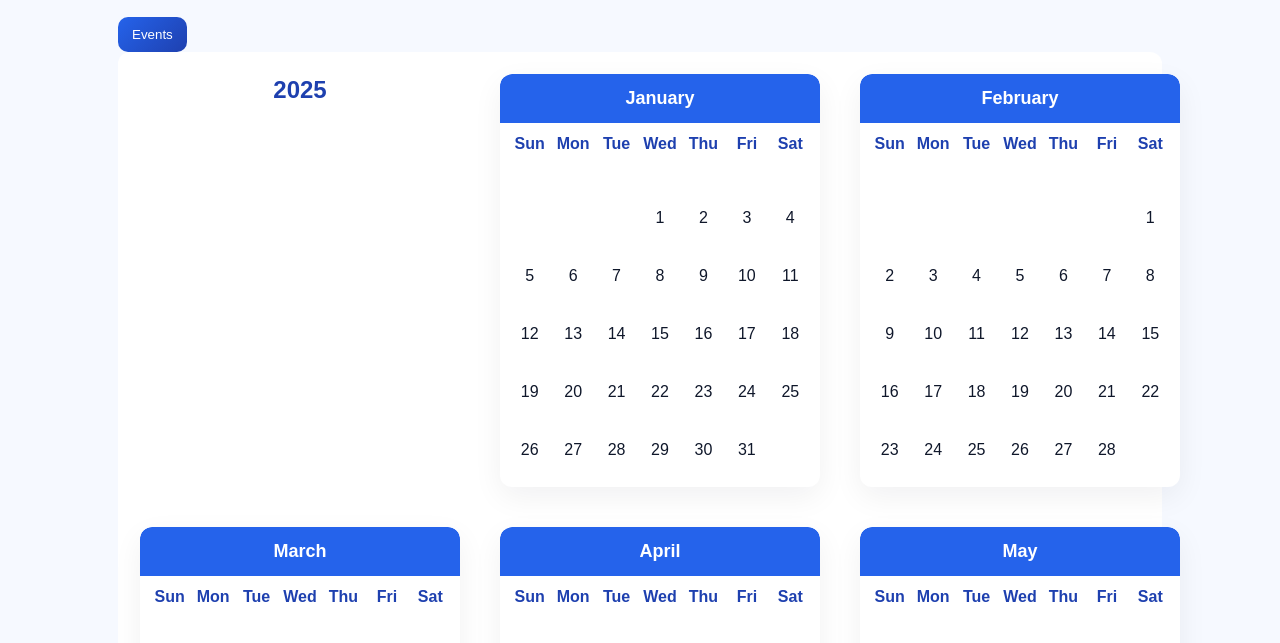
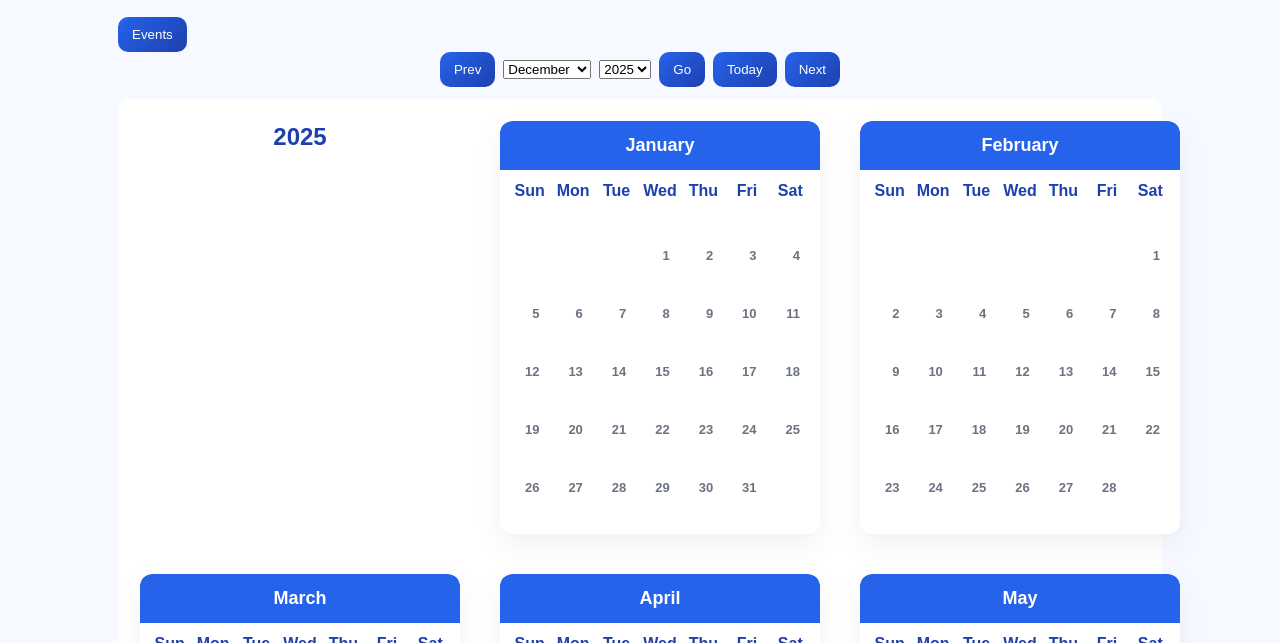
Before and after one commit to Shashank-Bisa/Klh-Hub-first-project-, a plain HTML site: page frontend/calendar.html in a window 1280 px wide. Shown: the part 137-780 px from the top of the page. Drawn offline with Linux system fonts and the light colour scheme.

Commit message:
feat(calendar): add month controls, day numbers, note indicators, keyboard nav and accessibility

```diff
--- a/frontend/assets/calendar-app.css
+++ b/frontend/assets/calendar-app.css
@@ -16,8 +16,13 @@ h1 { text-align: center; margin-bottom: 20px; color: var(--primary-dark) }
 .year { margin-bottom: 28px; display: grid; grid-template-columns: repeat(3, 1fr); gap: 20px; align-items: start }
 .grid { display: grid; grid-template-columns: repeat(7, 1fr); gap: 8px; margin: 0; padding: 12px }
 .day-name { font-weight: 700; text-align: center; padding-bottom: 8px; color: var(--primary-dark) }
-.day { padding: 8px 6px; text-align: center; min-height: 50px; display:flex;align-items:center;justify-content:center;color:#0f172a;border-radius:8px }
-.today { background: var(--primary); color: #fff; border-radius: 50%; width: 40px; height: 40px; display: inline-block; line-height: 40px; font-weight:700 }
+.day { padding: 8px 6px; min-height: 64px; display:flex;align-items:flex-start;justify-content:flex-start;color:#0f172a;border-radius:8px;position:relative }
+.day-num{position:absolute;top:8px;right:8px;font-size:13px;color:var(--muted);font-weight:600}
+.day .today{display:inline-flex;align-items:center;justify-content:center;width:30px;height:30px;border-radius:50%;background:var(--primary);color:#fff;font-weight:700}
+.day.has-note::after{content:'';position:absolute;bottom:6px;left:50%;transform:translateX(-50%);width:8px;height:8px;border-radius:50%;background:var(--primary-dark)}
+
+/* subtle cell hover */
+.day:hover{ background: rgba(37,99,235,0.04); }
 
 /* subtle cell hover */
 .day:hover{ background: rgba(37,99,235,0.06); }
--- a/frontend/assets/calendar-app.js
+++ b/frontend/assets/calendar-app.js
@@ -14,6 +14,30 @@ document.addEventListener('DOMContentLoaded', function(){
 
   const days = ["Sun","Mon","Tue","Wed","Thu","Fri","Sat"];
 
+  // Controls container
+  const controls = document.createElement('div');
+  controls.className = 'cal-controls-top';
+  controls.innerHTML = `<div class="controls-inner" style="display:flex;gap:8px;align-items:center;justify-content:center;margin-bottom:12px">
+    <button class="btn" id="cal-prev">Prev</button>
+    <select id="jump-month"></select>
+    <select id="jump-year"></select>
+    <button class="btn" id="cal-go">Go</button>
+    <button class="btn" id="cal-today">Today</button>
+    <button class="btn" id="cal-next">Next</button>
+  </div>`;
+  calendar.parentNode.insertBefore(controls, calendar);
+
+  const monthSelect = controls.querySelector('#jump-month');
+  const yearSelect = controls.querySelector('#jump-year');
+  months.forEach((m,i)=>{ const o = document.createElement('option'); o.value = i; o.text = m; monthSelect.appendChild(o); });
+  for(let y = startYear; y <= endYear; y++){ const o = document.createElement('option'); o.value = y; o.text = y; yearSelect.appendChild(o); }
+
+  let currentIndex = startYear*12 + new Date().getMonth();
+
+  function getMonthElement(idx){ const y = Math.floor(idx/12); const m = idx%12; return document.querySelector(`.month[data-year="${y}"][data-month="${m}"]`); }
+  function scrollToIndex(idx){ const el = getMonthElement(idx); if (el) el.scrollIntoView({behavior:'smooth',block:'start'}); currentIndex = idx; syncControls(); }
+  function syncControls(){ const y = Math.floor(currentIndex/12); const m = currentIndex%12; monthSelect.value = m; yearSelect.value = y; }
+
   for (let year = startYear; year <= endYear; year++) {
     const yearDiv = document.createElement('div');
     yearDiv.className = 'year';
@@ -22,6 +46,7 @@ document.addEventListener('DOMContentLoaded', function(){
     for (let m = 0; m < 12; m++) {
       const month = document.createElement('div');
       month.className = 'month';
+      month.dataset.year = year; month.dataset.month = m;
       const title = document.createElement('h3'); title.textContent = months[m]; month.appendChild(title);
 
       const grid = document.createElement('div');
@@ -35,13 +60,36 @@ document.addEventListener('DOMContentLoaded', function(){
       const firstDay = new Date(year, m, 1).getDay();
       const totalDays = new Date(year, m + 1, 0).getDate();
 
-      for (let i = 0; i < firstDay; i++) grid.appendChild(document.createElement('div'));
+      for (let i = 0; i < firstDay; i++) { const blank = document.createElement('div'); blank.className='day empty'; grid.appendChild(blank); }
 
       for (let d = 1; d <= totalDays; d++) {
-        const day = document.createElement('div'); day.textContent = d; day.className = 'day';
+        const day = document.createElement('div'); day.className = 'day';
+        const dayNum = document.createElement('span'); dayNum.className = 'day-num'; dayNum.textContent = d;
+        day.appendChild(dayNum);
+        // accessibility
+        day.tabIndex = 0;
+        day.setAttribute('role','button');
+        const iso = new Date(year, m, d).toISOString().slice(0,10);
+        day.setAttribute('aria-label', `${months[m]} ${d}, ${year}`);
+        day.dataset.date = iso;
+
+        // highlight today
         if (year === now.getFullYear() && m === now.getMonth() && d === now.getDate()) {
-          day.innerHTML = `<span class="today">${d}</span>`;
+          dayNum.classList.add('today');
         }
+
+        // click to toggle a note indicator (simple localStorage)
+        day.addEventListener('click', ()=>{
+          const key = 'cal-note-'+iso;
+          const existing = localStorage.getItem(key);
+          const note = prompt('Add note for '+iso, existing||'');
+          if (note === null) return; // cancelled
+          if (note.trim().length === 0) { localStorage.removeItem(key); day.classList.remove('has-note'); } else { localStorage.setItem(key,note); day.classList.add('has-note'); }
+        });
+
+        // show dot if note exists
+        if (localStorage.getItem('cal-note-'+iso)) day.classList.add('has-note');
+
         grid.appendChild(day);
       }
 
@@ -51,4 +99,17 @@ document.addEventListener('DOMContentLoaded', function(){
 
     calendar.appendChild(yearDiv);
   }
+
+  // wire controls
+  document.getElementById('cal-prev').addEventListener('click', ()=> { scrollToIndex(currentIndex-1); });
+  document.getElementById('cal-next').addEventListener('click', ()=> { scrollToIndex(currentIndex+1); });
+  document.getElementById('cal-today').addEventListener('click', ()=> { const idx = startYear*12 + new Date().getMonth(); scrollToIndex(idx); });
+  document.getElementById('cal-go').addEventListener('click', ()=> { const idx = parseInt(yearSelect.value,10)*12 + parseInt(monthSelect.value,10); scrollToIndex(idx); });
+
+  // initial scroll to current month
+  syncControls(); scrollToIndex(currentIndex);
+
+  // keyboard navigation: left/right to prev/next month
+  document.addEventListener('keydown', (e)=>{ if (e.key === 'ArrowLeft') scrollToIndex(currentIndex-1); if (e.key === 'ArrowRight') scrollToIndex(currentIndex+1); });
+
 });
```
